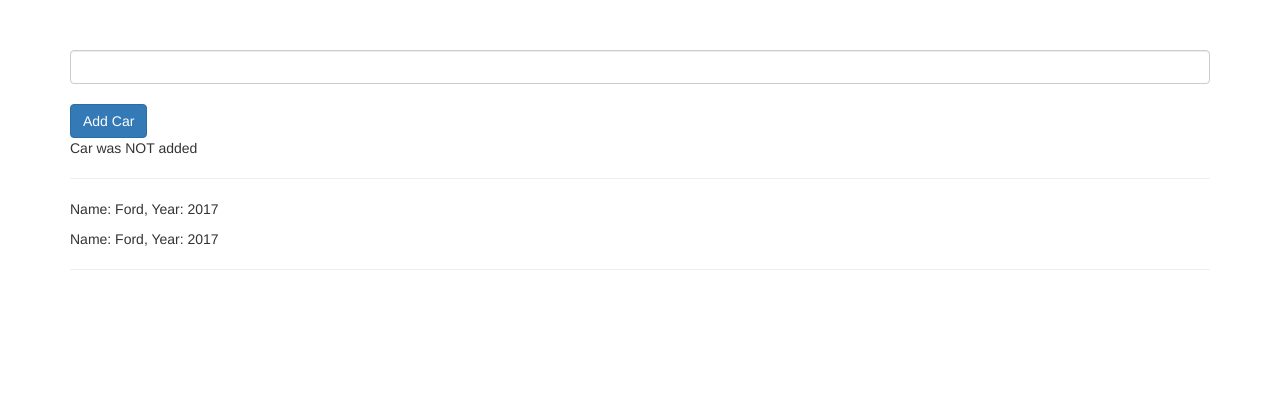
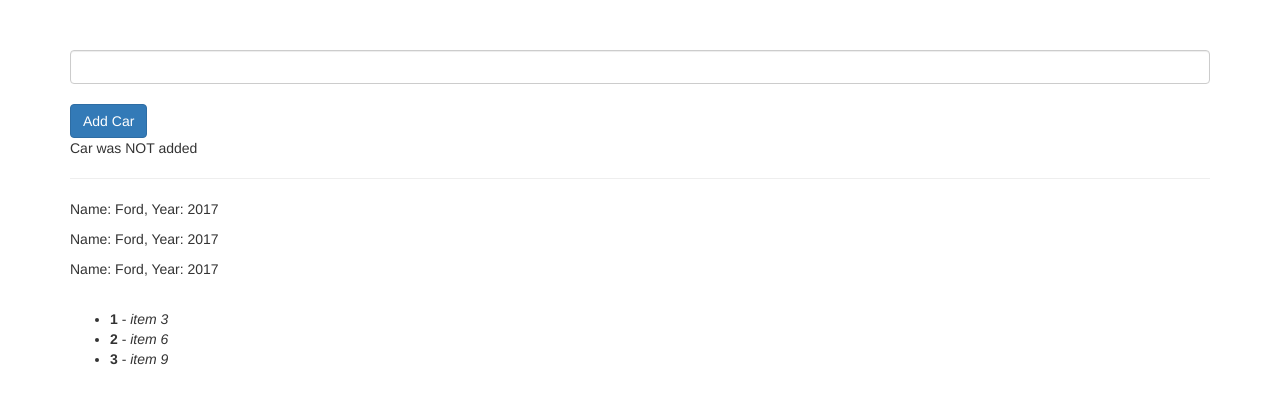
Before and after one commit to atab68/Angular2, an Angular app: page / in a window 1280 px wide. Shown: the top 404 px of the page. Built offline with nearby package versions, Linux system fonts and the light colour scheme.

Commit message:
directive *ngFor examples

```diff
--- a/src/app/cars/cars.component.html
+++ b/src/app/cars/cars.component.html
@@ -7,7 +7,12 @@
     <p>Car was added</p>
 </ng-template>
 <hr>
-<app-car></app-car>
-<app-car></app-car>
 
-<hr>
+<app-car *ngFor="let car of cars"></app-car>
+
+<br>
+<ul>
+    <li *ngFor="let item of items; let idx = index">
+        <b>{{idx + 1}}</b> - <i>{{item.name}}</i>
+    </li>
+</ul>
--- a/src/app/cars/cars.component.ts
+++ b/src/app/cars/cars.component.ts
@@ -9,11 +9,15 @@
 
  carName = '';
  addCarStatus = false;
+ cars = ['Ford', 'Audi', 'BMW'];
+ items = [{id: 3, name: 'item 3'},{id: 6, name: 'item 6'},{id: 9, name: 'item 9'}];
 
   constructor() {}
 
   addCar() {
     this.addCarStatus = true;
+    this.cars.push(this.carName);
+    this.carName = '';
   }
 
 
```
